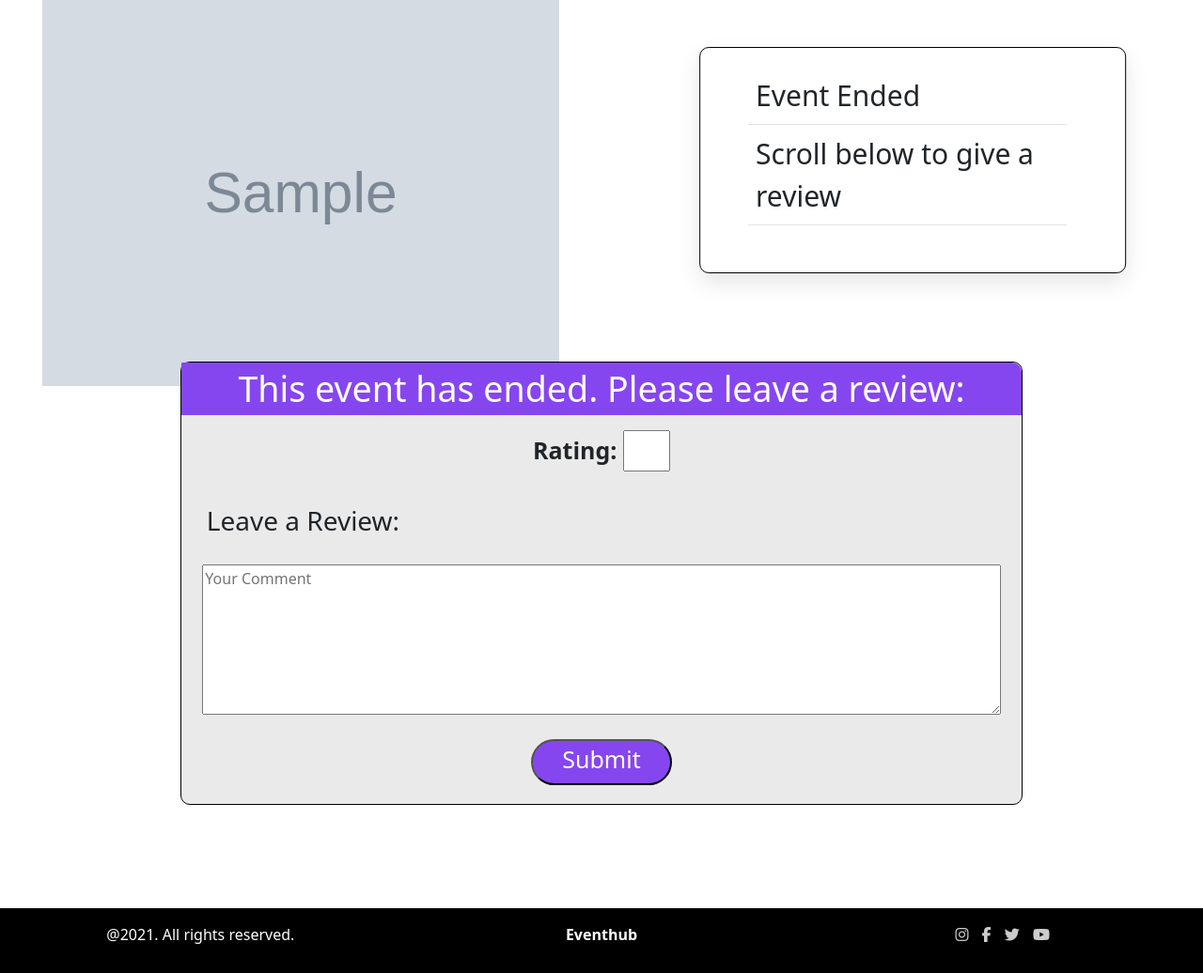
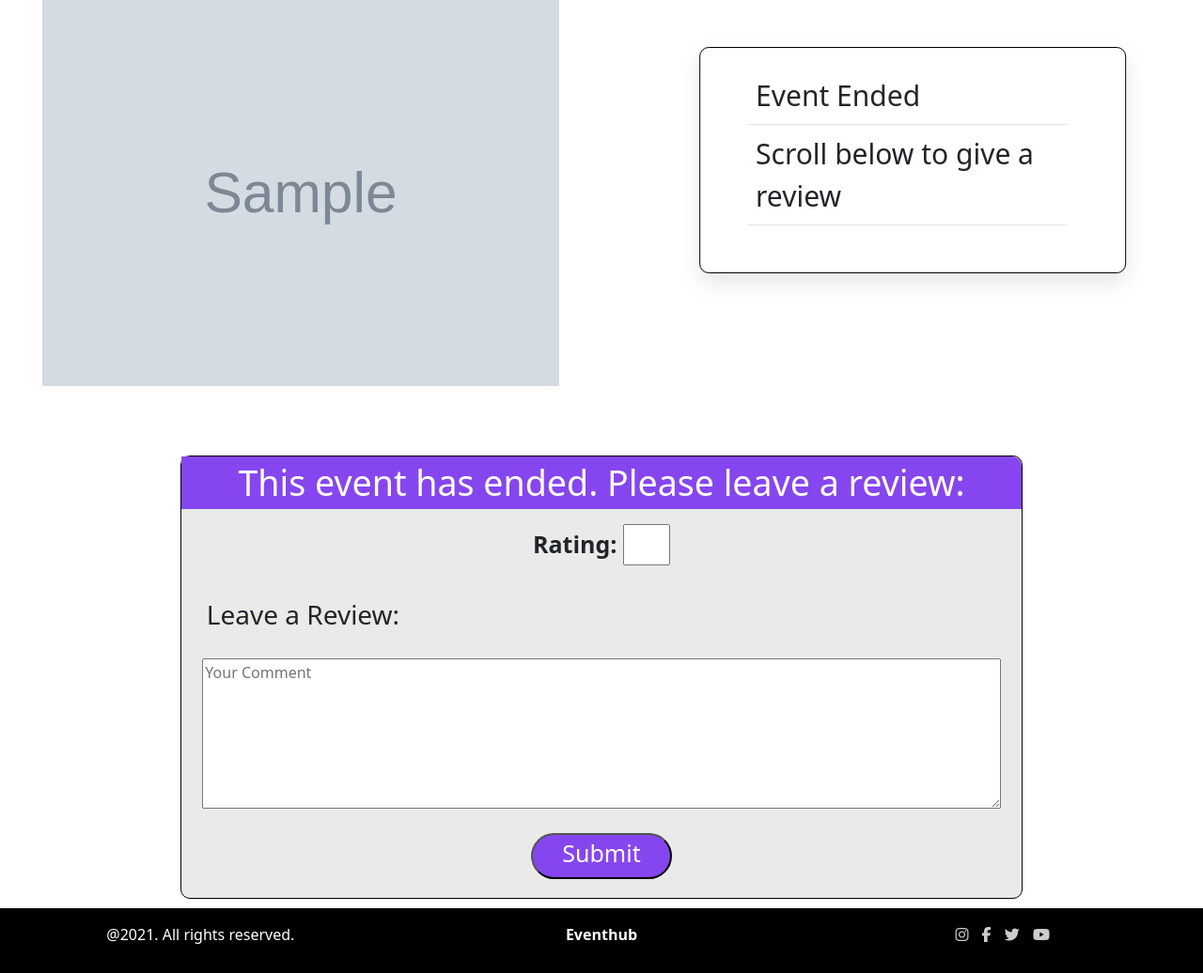
Before and after one commit to missionshrestha/Eventhub, a Django app: page /reservations/1/view_status in a window 1280 px wide. Shown: the part 220-1256 px from the top of the page at 94% size. Run offline with Django 3.2, Linux system fonts and the light colour scheme; a user stored in the database is signed in; tables that the repository leaves empty hold one stand-in row (values such as "Sample post"); grey boxes marked "Sample" are stand-in pictures; some libraries are stand-ins or nearby versions.

Commit message:
afterregistration

```diff
--- a/templates/register/afterregister.html
+++ b/templates/register/afterregister.html
@@ -264,7 +264,7 @@ margin-bottom: 20px;
 }
 .bottom-section{
   position: relative;
-  bottom:100px;
+  /* bottom:100px; */
 }
 @media only screen and (max-width: 992px) {
   .bottom-section{
```
